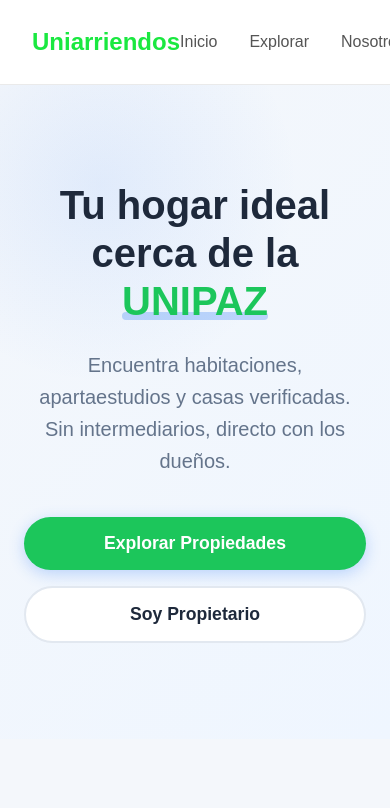
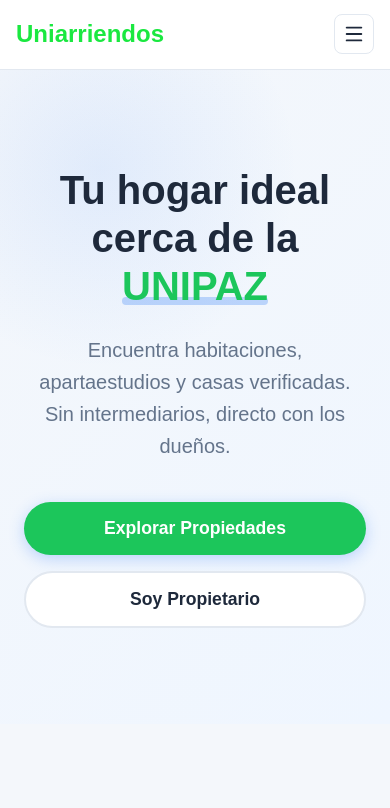
Before and after one commit to Nejosudo/uniarriendos-project, a Next.js app: page / in a window 390 px wide. Shown: the top 808 px of the page. Built offline with nearby package versions, Linux system fonts and the light colour scheme; no server answers; the database is empty.

Commit message:
apply view responsive navbar for mobile

```diff
--- a/src/componentes/layout/Navbar/Navbar.module.css
+++ b/src/componentes/layout/Navbar/Navbar.module.css
@@ -3,14 +3,14 @@
     justify-content: space-between;
     align-items: center;
     padding: 1rem 2rem;
-    background-color: #ffff;
-    border-bottom: 1px solid #eaeaea;
+    background-color: #fff;
+    border-bottom: 1px solid var(--color-border);
     position: sticky;
     top: 0;
     z-index: 1000;
+    gap: 1rem;
 }
 
-/* logo provicional */
 .logo {
     font-size: 1.5rem;
     font-weight: bold;
@@ -121,3 +121,132 @@
     background: var(--color-error);
     color: white;
 }
+
+.mobileActions {
+    display: none;
+    align-items: center;
+    gap: 0.75rem;
+}
+
+.mobileMenuButton {
+    display: inline-flex;
+    align-items: center;
+    justify-content: center;
+    width: 40px;
+    height: 40px;
+    border: 1px solid var(--color-border);
+    border-radius: 8px;
+    background: var(--color-surface);
+    color: var(--color-text-main);
+    cursor: pointer;
+}
+
+.mobileMenuOverlay {
+    position: fixed;
+    inset: 0;
+    background: rgba(15, 23, 42, 0.35);
+    display: flex;
+    justify-content: flex-end;
+    z-index: 1100;
+}
+
+.mobileMenuPanel {
+    width: min(88vw, 340px);
+    height: 100%;
+    background: var(--color-surface);
+    border-left: 1px solid var(--color-border);
+    padding: 1.25rem;
+    display: flex;
+    flex-direction: column;
+    gap: 1.25rem;
+}
+
+.mobileMenuLinks {
+    display: flex;
+    flex-direction: column;
+    gap: 1rem;
+}
+
+.mobileMenuLinks a,
+.mobileProfileLink,
+.mobileAdminLink,
+.mobileAuthButton,
+.mobileLogoutBtn {
+    font-weight: 600;
+}
+
+.mobileUserSection {
+    display: flex;
+    flex-direction: column;
+    gap: 0.9rem;
+    padding-top: 1rem;
+    border-top: 1px solid var(--color-border);
+}
+
+.mobileProfileLink {
+    display: flex;
+    align-items: center;
+    gap: 0.75rem;
+    color: var(--color-text-main);
+}
+
+.mobileAvatar,
+.mobileDefaultAvatar {
+    width: 36px;
+    height: 36px;
+    border-radius: 50%;
+    object-fit: cover;
+    background: var(--color-primary);
+    color: white;
+    display: flex;
+    align-items: center;
+    justify-content: center;
+    flex-shrink: 0;
+}
+
+.mobileAdminLink,
+.mobileAuthButton {
+    display: inline-flex;
+    align-items: center;
+    justify-content: center;
+    padding: 0.75rem 1rem;
+    border-radius: 8px;
+    text-decoration: none;
+}
+
+.mobileAdminLink {
+    background: #0f172a;
+    color: white;
+}
+
+.mobileAuthButton {
+    background: var(--color-primary);
+    color: white;
+}
+
+.mobileLogoutBtn {
+    width: 100%;
+    padding: 0.75rem 1rem;
+    border-radius: 8px;
+    border: 1px solid var(--color-error);
+    background: transparent;
+    color: var(--color-error);
+    cursor: pointer;
+}
+
+@media (max-width: 900px) {
+    .navbar {
+        padding: 0.9rem 1rem;
+    }
+
+    .navLinks,
+    .userMenu,
+    .authButton {
+        display: none;
+    }
+
+    .mobileActions {
+        display: flex;
+        margin-left: auto;
+    }
+}
--- a/src/componentes/layout/Navbar/Navbar.tsx
+++ b/src/componentes/layout/Navbar/Navbar.tsx
@@ -3,6 +3,7 @@
 import { createClient } from '@/lib/supabase/server';
 import { logoutAction } from '@/app/(auth)/actions';
 import NotificationBell from '@/componentes/ui/NotificationBell/NotificationBell';
+import NavbarMobileMenu from './NavbarMobileMenu';
 
 export default async function Navbar() {
     const supabase = await createClient();
@@ -58,6 +59,16 @@
             ) : (
                 <Link href="/login" className={styles.authButton}>Iniciar Sesión</Link>
             )}
+
+            <div className={styles.mobileActions}>
+                {user && <NotificationBell />}
+                <NavbarMobileMenu
+                    isLoggedIn={!!user}
+                    isAdmin={isAdmin}
+                    avatarUrl={avatarUrl}
+                    nombre={nombre}
+                />
+            </div>
         </nav>
     );
 }
--- /dev/null
+++ b/src/componentes/layout/Navbar/NavbarMobileMenu.tsx
@@ -0,0 +1,76 @@
+'use client';
+
+import { useState } from 'react';
+import Link from 'next/link';
+import { Menu, X } from 'lucide-react';
+import { logoutAction } from '@/app/(auth)/actions';
+import styles from './Navbar.module.css';
+
+type NavbarMobileMenuProps = {
+    isLoggedIn: boolean;
+    isAdmin: boolean;
+    avatarUrl: string | null;
+    nombre: string;
+};
+
+export default function NavbarMobileMenu({ isLoggedIn, isAdmin, avatarUrl, nombre }: NavbarMobileMenuProps) {
+    const [isOpen, setIsOpen] = useState(false);
+
+    return (
+        <>
+            <button
+                type="button"
+                className={styles.mobileMenuButton}
+                aria-label={isOpen ? 'Cerrar menú' : 'Abrir menú'}
+                aria-expanded={isOpen}
+                onClick={() => setIsOpen((value) => !value)}
+            >
+                {isOpen ? <X size={22} /> : <Menu size={22} />}
+            </button>
+
+            {isOpen && (
+                <div className={styles.mobileMenuOverlay} onClick={() => setIsOpen(false)}>
+                    <div className={styles.mobileMenuPanel} onClick={(event) => event.stopPropagation()}>
+                        <nav className={styles.mobileMenuLinks}>
+                            <Link href="/" onClick={() => setIsOpen(false)}>Inicio</Link>
+                            <Link href="/explorar" onClick={() => setIsOpen(false)}>Explorar</Link>
+                            <Link href="/nosotros" onClick={() => setIsOpen(false)}>Nosotros</Link>
+                        </nav>
+
+                        {isLoggedIn ? (
+                            <div className={styles.mobileUserSection}>
+                                <Link href="/dashboard/perfil" className={styles.mobileProfileLink} onClick={() => setIsOpen(false)}>
+                                    {avatarUrl ? (
+                                        // eslint-disable-next-line @next/next/no-img-element
+                                        <img src={avatarUrl} alt={nombre || 'Avatar'} className={styles.mobileAvatar} />
+                                    ) : (
+                                        <div className={styles.mobileDefaultAvatar}>
+                                            {nombre ? nombre.charAt(0).toUpperCase() : 'U'}
+                                        </div>
+                                    )}
+                                    <span>{nombre || 'Mi perfil'}</span>
+                                </Link>
+
+                                {isAdmin && (
+                                    <Link href="/admin" className={styles.mobileAdminLink} onClick={() => setIsOpen(false)}>
+                                        Admin
+                                    </Link>
+                                )}
+
+                                <form action={logoutAction}>
+                                    <button type="submit" className={styles.mobileLogoutBtn} onClick={() => setIsOpen(false)}>
+                                        Salir
+                                    </button>
+                                </form>
+                            </div>
+                        ) : (
+                            <Link href="/login" className={styles.mobileAuthButton} onClick={() => setIsOpen(false)}>
+                                Iniciar Sesión
+                            </Link>
+                        )}
+                    </div>
+                </div>
+            )}
+        </>
+    );
+}
```
